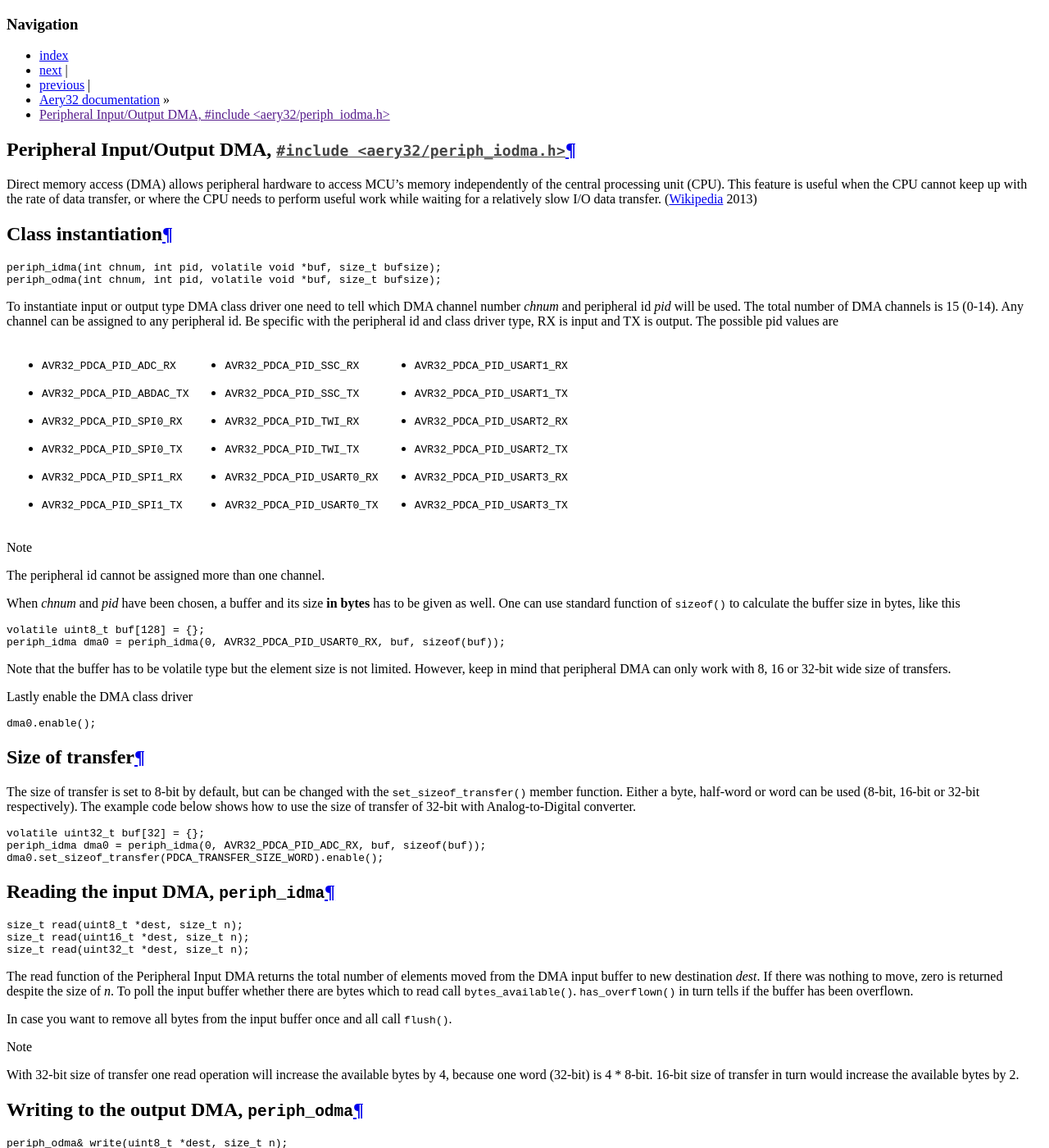
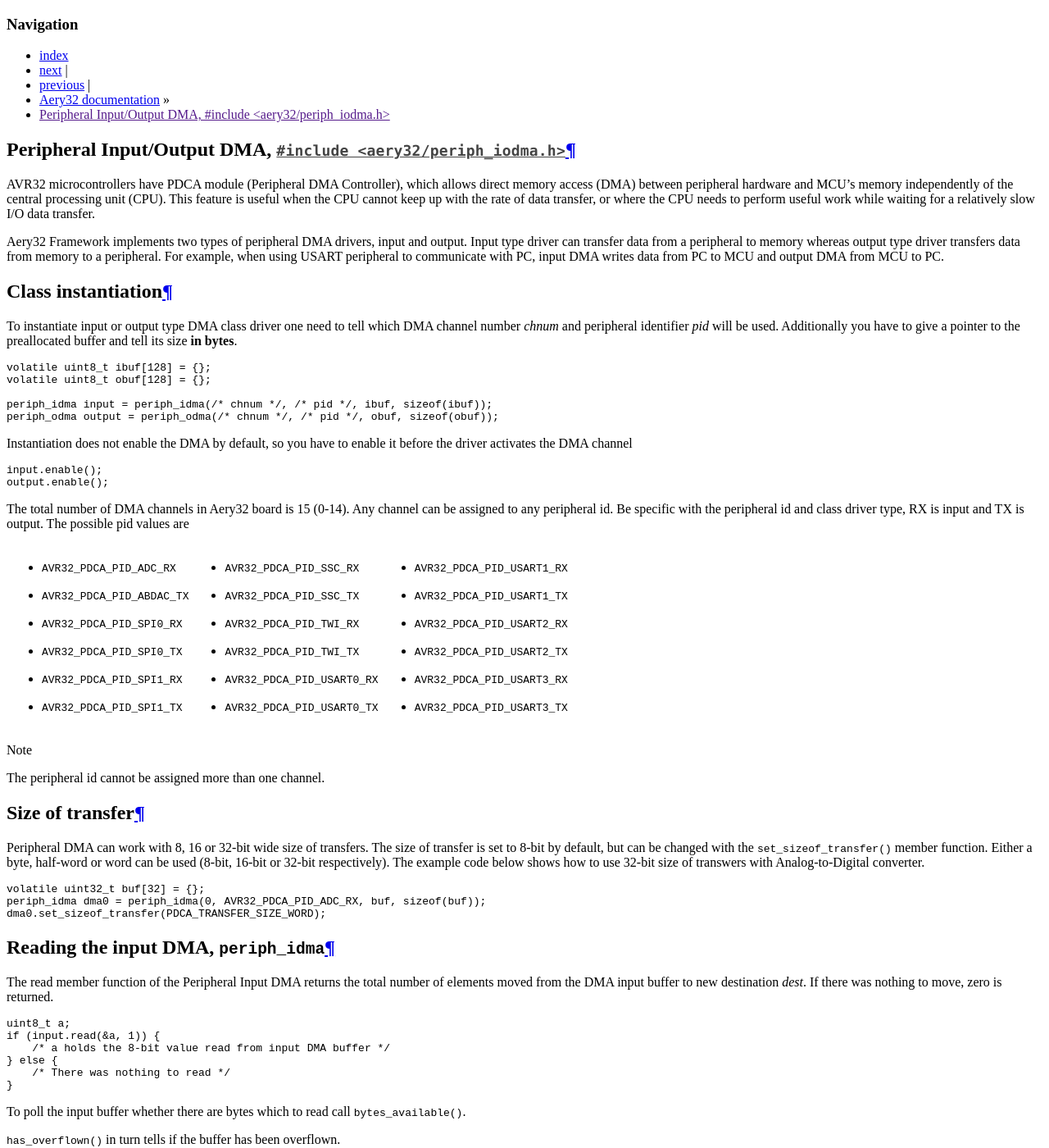
Before and after one commit to aery32/aery32-refguide, a Sphinx documentation site: the page built from source/clsdrv/periph_iodma.rst, in a window 1280 px wide and 1400 px high. Shown: the whole window at 82% size. Built offline with Sphinx 7.4.7, drawn with Linux system fonts in a browser that asks for light colours; some of the changed text lies outside the part shown.

```diff
--- a/source/clsdrv/periph_iodma.rst
+++ b/source/clsdrv/periph_iodma.rst
@@ -1,25 +1,46 @@
-Peripheral Input/Output DMA, `#include <aery32/periph_iodma.h> <https://github.com/aery32/aery32/blob/master/aery32/aery32/periph_iodma.h>`_
+Peripheral Input/Output DMA, `#include <aery32/periph_iodma.h> <https://github.com/aery32/aery32/blob/master/aery32/aery32/periph_iodma_clsdrv.h>`_
 ===========================
 
-Direct memory access (DMA) allows peripheral hardware to access MCU's memory
+AVR32 microcontrollers have PDCA module (Peripheral DMA Controller), which
+allows direct memory access (DMA) between peripheral hardware and MCU's memory
 independently of the central processing unit (CPU). This feature is useful
 when the CPU cannot keep up with the rate of data transfer, or where the CPU
 needs to perform useful work while waiting for a relatively slow I/O data
-transfer. (`Wikipedia <http://en.wikipedia.org/wiki/Direct_memory_access>`_ 2013)
+transfer.
+
+Aery32 Framework implements two types of peripheral DMA drivers, input and output.
+Input type driver can transfer data from a peripheral to memory whereas output
+type driver transfers data from memory to a peripheral. For example, when using
+USART peripheral to communicate with PC, input DMA writes data from PC to
+MCU and output DMA from MCU to PC.
 
 Class instantiation
 -------------------
 
+To instantiate input or output type DMA class driver one need to tell which
+DMA channel number *chnum* and peripheral identifier *pid* will be used.
+Additionally you have to give a pointer to the preallocated buffer and tell
+its size **in bytes**.
+
 .. code-block:: c++
 
-    periph_idma(int chnum, int pid, volatile void *buf, size_t bufsize);
-    periph_odma(int chnum, int pid, volatile void *buf, size_t bufsize);
+    volatile uint8_t ibuf[128] = {};
+    volatile uint8_t obuf[128] = {};
 
-To instantiate input or output type DMA class driver one need to tell which
-DMA channel number *chnum* and peripheral id *pid* will be used. The total
-number of DMA channels is 15 (0-14). Any channel can be assigned to any
-peripheral id. Be specific with the peripheral id and class driver type,
-RX is input and TX is output. The possible pid values are
+    periph_idma input = periph_idma(/* chnum */, /* pid */, ibuf, sizeof(ibuf));
+    periph_odma output = periph_odma(/* chnum */, /* pid */, obuf, sizeof(obuf));
+
+Instantiation does not enable the DMA by default, so you have to enable it
+before the driver activates the DMA channel
+
+.. code-block:: c++
+
+    input.enable();
+    output.enable();
+
+The total number of DMA channels in Aery32 board is 15 (0-14). Any channel can
+be assigned to any peripheral id. Be specific with the peripheral id and class
+driver type, RX is input and TX is output. The possible pid values are
 
 .. hlist::
     :columns: 3
@@ -47,53 +68,42 @@ RX is input and TX is output. The possible pid values are
 
     The peripheral id cannot be assigned more than one channel.
 
-When *chnum* and *pid* have been chosen, a buffer and its size **in bytes**
-has to be given as well. One can use standard function of ``sizeof()`` to
-calculate the buffer size in bytes, like this
-
-.. code-block:: c++
-
-    volatile uint8_t buf[128] = {};
-    periph_idma dma0 = periph_idma(0, AVR32_PDCA_PID_USART0_RX, buf, sizeof(buf));
-
-Note that the buffer has to be volatile type but the element size is not
-limited. However, keep in mind that peripheral DMA can only work with 8, 16
-or 32-bit wide size of transfers.
-
-Lastly enable the DMA class driver
-
-.. code-block:: c++
-
-    dma0.enable();
 
 Size of transfer
 ----------------
 
+Peripheral DMA can work with 8, 16 or 32-bit wide size of transfers.
 The size of transfer is set to 8-bit by default, but can be changed with the
 ``set_sizeof_transfer()`` member function. Either a byte, half-word or
 word can be used (8-bit, 16-bit or 32-bit respectively). The example code
-below shows how to use the size of transfer of 32-bit with Analog-to-Digital
+below shows how to use 32-bit size of transwers with Analog-to-Digital
 converter.
 
 .. code-block:: c++
 
     volatile uint32_t buf[32] = {};
     periph_idma dma0 = periph_idma(0, AVR32_PDCA_PID_ADC_RX, buf, sizeof(buf));
-    dma0.set_sizeof_transfer(PDCA_TRANSFER_SIZE_WORD).enable();
+    dma0.set_sizeof_transfer(PDCA_TRANSFER_SIZE_WORD);
 
 Reading the input DMA, ``periph_idma``
 --------------------------------------
 
+The read member function of the Peripheral Input DMA returns the total
+number of elements moved from the DMA input buffer to new destination *dest*.
+If there was nothing to move, zero is returned.
+
 .. code-block:: c++
 
-    size_t read(uint8_t *dest, size_t n);
-    size_t read(uint16_t *dest, size_t n);
-    size_t read(uint32_t *dest, size_t n);
+    uint8_t a;
+    if (input.read(&a, 1)) {
+        /* a holds the 8-bit value read from input DMA buffer */
+    } else {
+        /* There was nothing to read */
+    }
 
-The read function of the Peripheral Input DMA returns the total number of
-elements moved from the DMA input buffer to new destination *dest*. If there
-was nothing to move, zero is returned despite the size of *n*. To poll the
-input buffer whether there are bytes which to read call ``bytes_available()``.
+To poll the input buffer whether there are bytes which to read call
+``bytes_available()``.
+
 ``has_overflown()`` in turn tells if the buffer has been overflown.
 
 In case you want to remove all bytes from the input buffer once and all call
@@ -114,8 +124,16 @@ Writing to the output DMA, ``periph_odma``
     periph_odma& write(uint16_t *dest, size_t n);
     periph_odma& write(uint32_t *dest, size_t n);
 
-The write function of the Peripheral Output DMA fills the output buffer, but
-does not start the transmission yet. To start the transmission call
+The write member function of the Peripheral Output DMA fills the output
+buffer, but does not start the transmission yet. To start the transmission call
 ``flush()``. After then you can use ``bytes_in_progress()`` to follow the send
 process. If you are unsure how many bytes you have written in the buffer call
 ``bytes_in_buffer()``.
+
+.. code-block:: c++
+
+    char foo = "foo";
+
+    output.write((uint8_t*) foo, 3).flush();
+    while (output.bytes_in_progress());
+    /* All done */
--- a/source/index.rst
+++ b/source/index.rst
@@ -47,9 +47,9 @@ Class drivers
 -------------
 
 Aery32 class drivers, abbreviated as *clsdrv*, are high level C++ classes.
-Thus the name class driver. Class drivers commonly wrap bunch of module
-functions into a nice package providing even more convenient and feature rich
-APIs. You most likely want to use these when ever possible.
+Thus the name class driver. Class drivers provide a convenient and feature
+rich APIs than basic module functions. You most likely want to use these when
+ever possible.
 
 .. toctree::
    :maxdepth: 1
```
Also changed, not shown: source/build_system.rst (+24 -5 lines), source/clsdrv/serial_port.rst (+67 -66 lines), source/project_structure.rst (+20 -13 lines).
